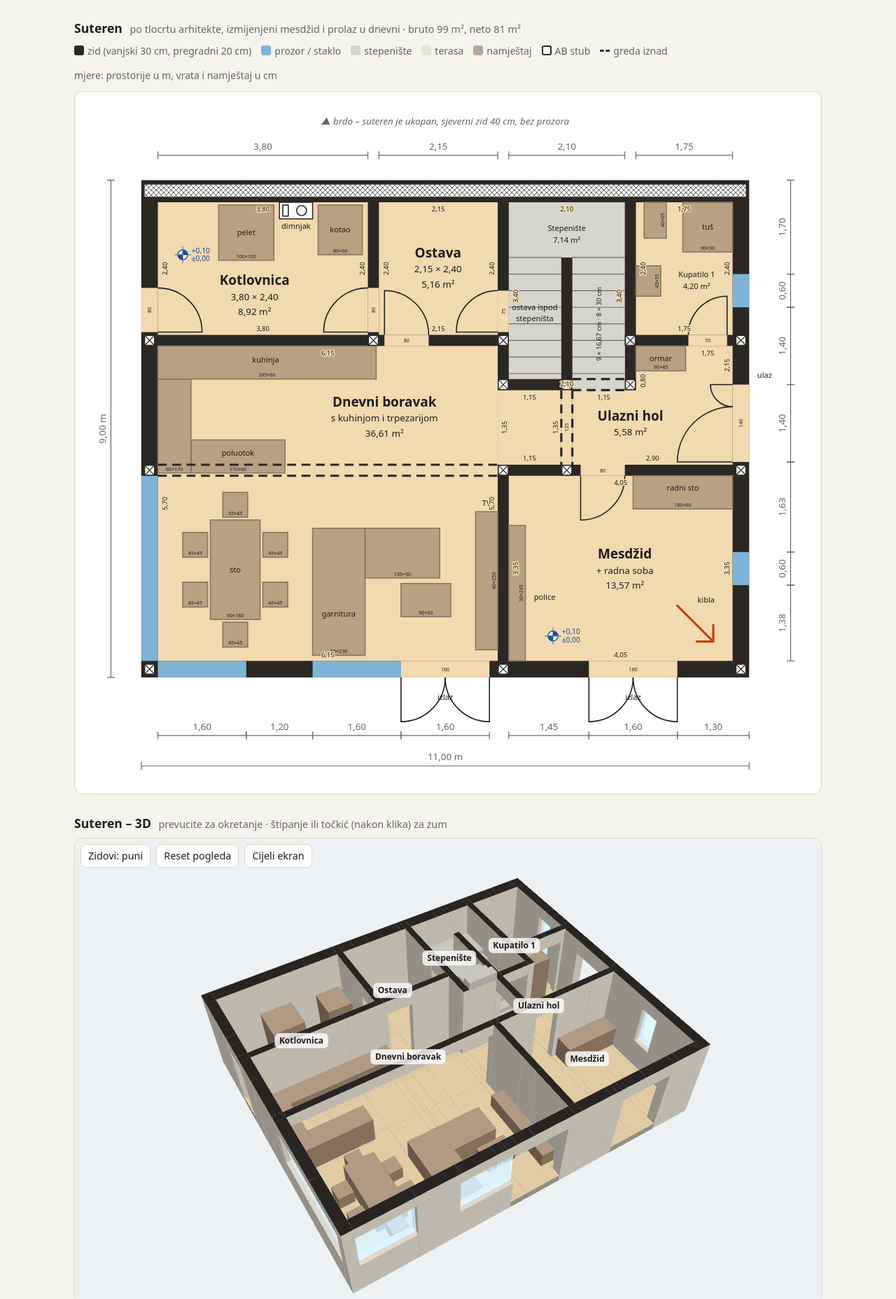
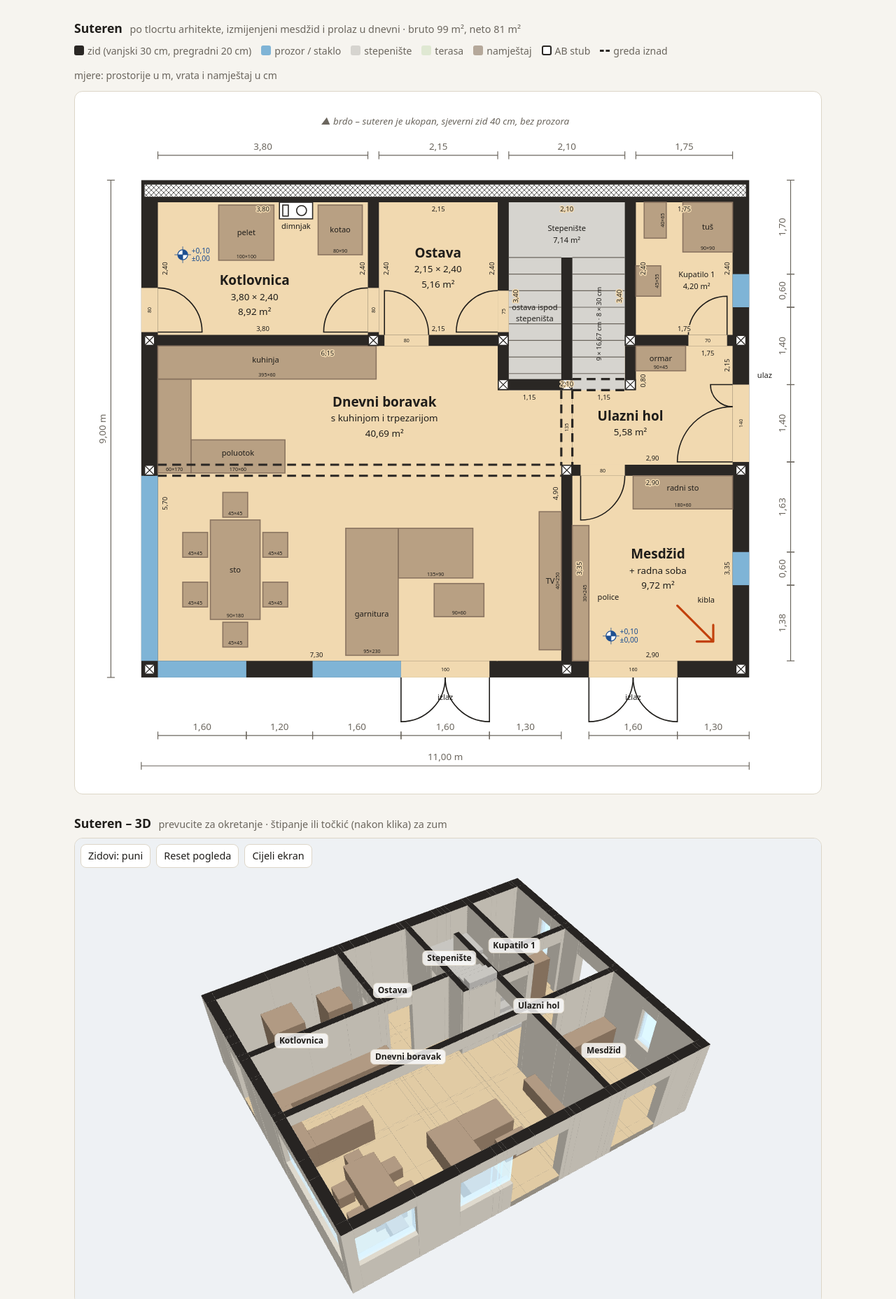
Before and after one commit to nediml/tlocrt-kuce, a plain HTML site: page arhitekta.html in a window 1280 px wide. Shown: the part 1360-3216 px from the top of the page at 70% size. Drawn offline with Linux system fonts and the light colour scheme.

Commit message:
arhitekta.html: zid mesdžida u liniji srednjeg zida stepeništa
Co-Authored-By: Claude Fable 5.2 <noreply@anthropic.com>

```diff
--- a/arhitekta.html
+++ b/arhitekta.html
@@ -219,28 +219,29 @@ const plans = {
     hatch: [.06, .08, 10.88, .22],
     rooms: [
       [.30, .40, 3.80, 2.40], [4.30, .40, 2.15, 2.40], [8.95, .40, 1.75, 2.40],   // kotlovnica, ostava, kupatilo 1
-      [.30, 3.00, 6.15, 5.70], [7.80, 3.00, 2.90, 2.15], [6.65, 5.35, 4.05, 3.35], [6.45, 3.80, 1.15, 1.35], // dnevni, ulazni hol, mesdžid
+      [.30, 3.00, 6.15, 5.70], [7.80, 3.00, 2.90, 2.15], [7.80, 5.35, 2.90, 3.35], [6.43, 3.80, 1.17, 4.90], // dnevni, ulazni hol, mesdžid
     ],
     walls: [[8.75, 3.00, .20, .80]],
     over: [[6.65, 3.60, .95, .20]],                                               // zid ispod gornjeg kraka
     beams: [
-      [.30, 5.15, 6.45, 5.15], [.30, 5.35, 6.45, 5.35],                           // greda preko dnevnog
+      [.30, 5.15, 7.60, 5.15], [.30, 5.35, 7.60, 5.35],                           // greda preko dnevnog
       [7.60, 3.80, 7.60, 5.15], [7.80, 3.80, 7.80, 5.15],                         // iznad prolaza dnevni–hol
       [7.80, 3.60, 8.75, 3.60], [7.80, 3.80, 8.75, 3.80],                         // iznad ulaza na stepenište
     ],
     cols: [
       [.15, 2.90], [.15, 5.25], [.15, 8.85], [10.85, 2.90], [10.85, 5.25], [10.85, 8.85],
       [4.20, 2.90], [6.55, 2.90], [8.85, 2.90], [6.55, 3.70], [7.70, 3.70], [8.85, 3.70],
-      [6.55, 5.25], [7.70, 5.25], [6.55, 8.85],
+      [7.70, 5.25], [7.70, 8.85],
     ],
-    skipDims: [4],
+    skipDims: [3, 4, 6],
     xdims: [
+      [3.37, 3.17, '6,15'], [.47, 5.85, '5,70', 1], [3.17, 8.63, '7,30'], [7.02, 3.97, '1,15'], [7.54, 5.67, '4,90', 1],   // dnevni
       [10.25, 3.17, '1,75'], [9.12, 3.63, '0,80', 1], [8.37, 3.97, '1,15'],                             // ulazni hol
       [9.25, 5.08, '2,90'], [10.64, 3.35, '2,15', 1],
     ],
     extra: `<path class="kibla" d="M970 770L1035 835M1035 835L1035 805M1035 835L1005 835"/>`
       + `<rect x="250" y="40" width="60" height="30" class="col"/><rect x="256" y="45" width="10" height="20" class="col"/><circle cx="290" cy="55" r="9" class="col"/>`
-      + kota(.75, 1.35) + kota(7.45, 8.25),
+      + kota(.75, 1.35) + kota(8.50, 8.25),
     stairs: [6.65, .40, 2.10, 3.40, '7,14 m²'],
     glass: [
       [0, 5.35, .30, 3.35],                                                        // zapad, dnevni
@@ -264,29 +265,29 @@ const plans = {
       [1.25, 6.15, .90, 1.80],                                                                 // sto za 6
       [.75, 6.375, .45, .45], [.75, 7.275, .45, .45], [2.20, 6.375, .45, .45], [2.20, 7.275, .45, .45],   // stolice uz strane
       [1.475, 5.65, .45, .45], [1.475, 8.00, .45, .45],                                        // stolice na čelima
-      [3.10, 6.30, .95, 2.30], [4.05, 6.30, 1.35, .90],                                        // garnitura
-      [4.70, 7.30, .90, .60], [6.05, 6.00, .40, 2.50],                                         // stolić, TV
+      [3.70, 6.30, .95, 2.30], [4.65, 6.30, 1.35, .90],                                        // garnitura
+      [5.30, 7.30, .90, .60], [7.20, 6.00, .40, 2.50],                                         // stolić, TV
       [9.80, .40, .90, .90], [9.10, .40, .40, .65], [8.95, 1.55, .45, .55],                    // tuš, šolja, umivaonik
       [8.95, 3.00, .90, .45],                                                                 // ormar
-      [6.65, 6.25, .30, 2.45], [8.90, 5.35, 1.80, .60],                                        // mesdžid: police, radni sto
+      [7.80, 6.25, .30, 2.45], [8.90, 5.35, 1.80, .60],                                        // mesdžid: police, radni sto
       [1.40, .45, 1.00, 1.00], [3.20, .45, .80, .90],                                          // pelet, kotao
     ],
     fh: [.9, .9, .9,  .75, .45, .45, .45, .45, .45, .45,  .7, .7,  .4, .5,  .1, .4, .85,  2.1,  2.0, .75,  1.5, 1.4],
     labels: [
       [2.05, 1.90, 'Kotlovnica', '3,80 × 2,40', '8,92 m²'], [5.37, 1.40, 'Ostava', '2,15 × 2,40', '5,16 m²'],
-      [4.40, 4.10, 'Dnevni boravak', 's kuhinjom i trpezarijom', '36,61 m²'],
-      [8.85, 4.35, 'Ulazni hol', '5,58 m²'], [8.75, 6.85, 'Mesdžid', '+ radna soba', '13,57 m²'],
+      [4.40, 4.10, 'Dnevni boravak', 's kuhinjom i trpezarijom', '40,69 m²'],
+      [8.85, 4.35, 'Ulazni hol', '5,58 m²'], [9.35, 6.85, 'Mesdžid', '+ radna soba', '9,72 m²'],
     ],
     tiny: [
-      [2.25, 3.30, 'kuhinja'], [5.50, 9.40, 'izlaz'], [8.90, 9.40, 'izlaz'], [1.75, 4.98, 'poluotok'], [1.70, 7.10, 'sto'], [3.57, 7.90, 'garnitura'],
-      [6.25, 5.90, 'TV'], [7.30, 7.60, 'police'], [9.80, 5.62, 'radni sto'], [10.22, 7.65, 'kibla'], [9.40, 3.28, 'ormar'],
+      [2.25, 3.30, 'kuhinja'], [5.50, 9.40, 'izlaz'], [8.90, 9.40, 'izlaz'], [1.75, 4.98, 'poluotok'], [1.70, 7.10, 'sto'], [4.17, 7.90, 'garnitura'],
+      [7.40, 7.30, 'TV'], [8.45, 7.60, 'police'], [9.80, 5.62, 'radni sto'], [10.22, 7.65, 'kibla'], [9.40, 3.28, 'ormar'],
       [7.12, 2.35, 'ostava ispod'], [7.12, 2.55, 'stepeništa'],
       [1.90, 1.00, 'pelet'], [3.60, .95, 'kotao'], [2.80, .88, 'dimnjak'], [11.28, 3.58, 'ulaz'],
       [10.25, .90, 'tuš'], [10.05, 1.75, 'Kupatilo 1'], [10.05, 1.97, '4,20 m²'],
     ],
     top: [[.30, 4.10, '3,80'], [4.30, 6.45, '2,15'], [6.65, 8.75, '2,10'], [8.95, 10.70, '1,75']],
     bottom: [[.30, 1.90, '1,60'], [1.90, 3.10, '1,20'], [3.10, 4.70, '1,60'], [4.70, 6.30, '1,60'],
-             [6.65, 8.10, '1,45'], [8.10, 9.70, '1,60'], [9.70, 11.00, '1,30']],
+             [6.30, 7.60, '1,30'], [8.10, 9.70, '1,60'], [9.70, 11.00, '1,30']],
     right: [[0, 1.70, '1,70'], [1.70, 2.30, '0,60'], [2.30, 3.70, '1,40'], [3.70, 5.10, '1,40'], [5.10, 6.73, '1,63'],
             [6.73, 7.33, '0,60'], [7.33, 8.70, '1,38']],
   },
```
